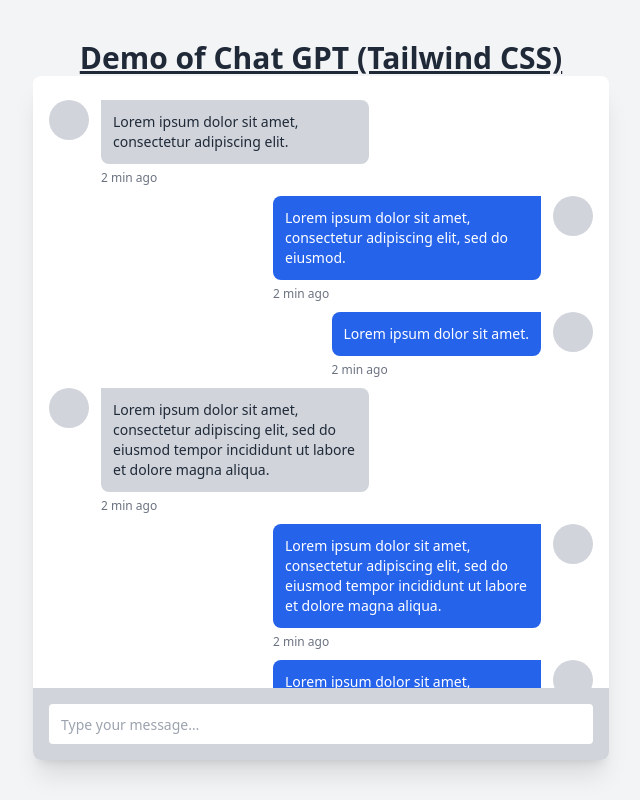
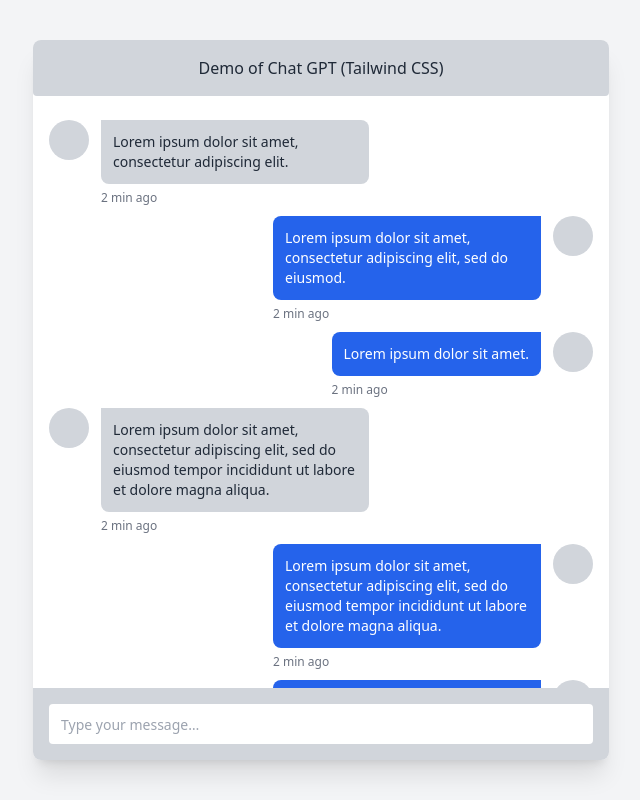
Before and after one commit to hochoy/nextjs-chatgpt-starter, a Next.js app: page / in a window 1280 px wide. Shown: the whole page, without its empty margins (319-959 px from the left). Built offline with nearby package versions, Linux system fonts and the light colour scheme.

Commit message:
chore: refactor chat box into separate components

```diff
--- a/app/page.js
+++ b/app/page.js
@@ -1,13 +1,14 @@
-export default function Page() {
+function ChatRoom() {
   return (
-    <>
-      <div class="flex flex-col items-center justify-center w-screen min-h-screen bg-gray-100 text-gray-800 p-10">
-        <h1 className="text-3xl font-bold underline">
-          Demo of Chat GPT (Tailwind CSS)
-        </h1>
-
-        {/* <!-- Component Start --> */}
     <div class="flex flex-col flex-grow w-full max-w-xl bg-white shadow-xl rounded-lg overflow-hidden">
+      <Title text="Demo of Chat GPT (Tailwind CSS)" />
+      <Messages />
+      <TypeBox />
+    </div>
+  );
+}
+function Messages() {
+  return (
     <div class="flex flex-col flex-grow h-0 p-4 overflow-auto">
       <div class="flex w-full mt-2 space-x-3 max-w-xs">
         <div class="flex-shrink-0 h-10 w-10 rounded-full bg-gray-300"></div>
@@ -17,22 +18,18 @@
               Lorem ipsum dolor sit amet, consectetur adipiscing elit.
             </p>
           </div>
-                <span class="text-xs text-gray-500 leading-none">
-                  2 min ago
-                </span>
+          <span class="text-xs text-gray-500 leading-none">2 min ago</span>
         </div>
       </div>
       <div class="flex w-full mt-2 space-x-3 max-w-xs ml-auto justify-end">
         <div>
           <div class="bg-blue-600 text-white p-3 rounded-l-lg rounded-br-lg">
             <p class="text-sm">
-                    Lorem ipsum dolor sit amet, consectetur adipiscing elit, sed
-                    do eiusmod.
+              Lorem ipsum dolor sit amet, consectetur adipiscing elit, sed do
+              eiusmod.
             </p>
           </div>
-                <span class="text-xs text-gray-500 leading-none">
-                  2 min ago
-                </span>
+          <span class="text-xs text-gray-500 leading-none">2 min ago</span>
         </div>
         <div class="flex-shrink-0 h-10 w-10 rounded-full bg-gray-300"></div>
       </div>
@@ -41,9 +38,7 @@
           <div class="bg-blue-600 text-white p-3 rounded-l-lg rounded-br-lg">
             <p class="text-sm">Lorem ipsum dolor sit amet.</p>
           </div>
-                <span class="text-xs text-gray-500 leading-none">
-                  2 min ago
-                </span>
+          <span class="text-xs text-gray-500 leading-none">2 min ago</span>
         </div>
         <div class="flex-shrink-0 h-10 w-10 rounded-full bg-gray-300"></div>
       </div>
@@ -52,28 +47,22 @@
         <div>
           <div class="bg-gray-300 p-3 rounded-r-lg rounded-bl-lg">
             <p class="text-sm">
-                    Lorem ipsum dolor sit amet, consectetur adipiscing elit, sed
-                    do eiusmod tempor incididunt ut labore et dolore magna
-                    aliqua.{" "}
+              Lorem ipsum dolor sit amet, consectetur adipiscing elit, sed do
+              eiusmod tempor incididunt ut labore et dolore magna aliqua.{" "}
             </p>
           </div>
-                <span class="text-xs text-gray-500 leading-none">
-                  2 min ago
-                </span>
+          <span class="text-xs text-gray-500 leading-none">2 min ago</span>
         </div>
       </div>
       <div class="flex w-full mt-2 space-x-3 max-w-xs ml-auto justify-end">
         <div>
           <div class="bg-blue-600 text-white p-3 rounded-l-lg rounded-br-lg">
             <p class="text-sm">
-                    Lorem ipsum dolor sit amet, consectetur adipiscing elit, sed
-                    do eiusmod tempor incididunt ut labore et dolore magna
-                    aliqua.{" "}
+              Lorem ipsum dolor sit amet, consectetur adipiscing elit, sed do
+              eiusmod tempor incididunt ut labore et dolore magna aliqua.{" "}
             </p>
           </div>
-                <span class="text-xs text-gray-500 leading-none">
-                  2 min ago
-                </span>
+          <span class="text-xs text-gray-500 leading-none">2 min ago</span>
         </div>
         <div class="flex-shrink-0 h-10 w-10 rounded-full bg-gray-300"></div>
       </div>
@@ -81,13 +70,11 @@
         <div>
           <div class="bg-blue-600 text-white p-3 rounded-l-lg rounded-br-lg">
             <p class="text-sm">
-                    Lorem ipsum dolor sit amet, consectetur adipiscing elit, sed
-                    do eiusmod tempor incididunt.
+              Lorem ipsum dolor sit amet, consectetur adipiscing elit, sed do
+              eiusmod tempor incididunt.
             </p>
           </div>
-                <span class="text-xs text-gray-500 leading-none">
-                  2 min ago
-                </span>
+          <span class="text-xs text-gray-500 leading-none">2 min ago</span>
         </div>
         <div class="flex-shrink-0 h-10 w-10 rounded-full bg-gray-300"></div>
       </div>
@@ -96,9 +83,7 @@
           <div class="bg-blue-600 text-white p-3 rounded-l-lg rounded-br-lg">
             <p class="text-sm">Lorem ipsum dolor sit amet.</p>
           </div>
-                <span class="text-xs text-gray-500 leading-none">
-                  2 min ago
-                </span>
+          <span class="text-xs text-gray-500 leading-none">2 min ago</span>
         </div>
         <div class="flex-shrink-0 h-10 w-10 rounded-full bg-gray-300"></div>
       </div>
@@ -107,14 +92,11 @@
         <div>
           <div class="bg-gray-300 p-3 rounded-r-lg rounded-bl-lg">
             <p class="text-sm">
-                    Lorem ipsum dolor sit amet, consectetur adipiscing elit, sed
-                    do eiusmod tempor incididunt ut labore et dolore magna
-                    aliqua.{" "}
+              Lorem ipsum dolor sit amet, consectetur adipiscing elit, sed do
+              eiusmod tempor incididunt ut labore et dolore magna aliqua.{" "}
             </p>
           </div>
-                <span class="text-xs text-gray-500 leading-none">
-                  2 min ago
-                </span>
+          <span class="text-xs text-gray-500 leading-none">2 min ago</span>
         </div>
       </div>
       <div class="flex w-full mt-2 space-x-3 max-w-xs ml-auto justify-end">
@@ -122,14 +104,16 @@
           <div class="bg-blue-600 text-white p-3 rounded-l-lg rounded-br-lg">
             <p class="text-sm">Lorem ipsum dolor sit.</p>
           </div>
-                <span class="text-xs text-gray-500 leading-none">
-                  2 min ago
-                </span>
+          <span class="text-xs text-gray-500 leading-none">2 min ago</span>
         </div>
         <div class="flex-shrink-0 h-10 w-10 rounded-full bg-gray-300"></div>
       </div>
     </div>
+  );
+}
 
+function TypeBox() {
+  return (
     <div class="bg-gray-300 p-4">
       <input
         class="flex items-center h-10 w-full rounded px-3 text-sm"
@@ -137,9 +121,31 @@
         placeholder="Type your message…"
       />
     </div>
+  );
+}
+
+function CenteredBackground({ children }) {
+  return (
+    <div class="flex flex-col items-center justify-center w-screen min-h-screen bg-gray-100 text-gray-800 p-10">
+      {children}
     </div>
-        {/* <!-- Component End  --> */}
+  );
+}
+
+function Title({ text }) {
+  return (
+    <div class="bg-gray-300 p-4 rounded">
+      <h1 class="flex text-md px-3 justify-center">{text}</h1>
     </div>
+  );
+}
+
+export default function Page() {
+  return (
+    <>
+      <CenteredBackground>
+        <ChatRoom />
+      </CenteredBackground>
     </>
   );
 }
```
Lines whose indentation alone changed are shown as unchanged.
